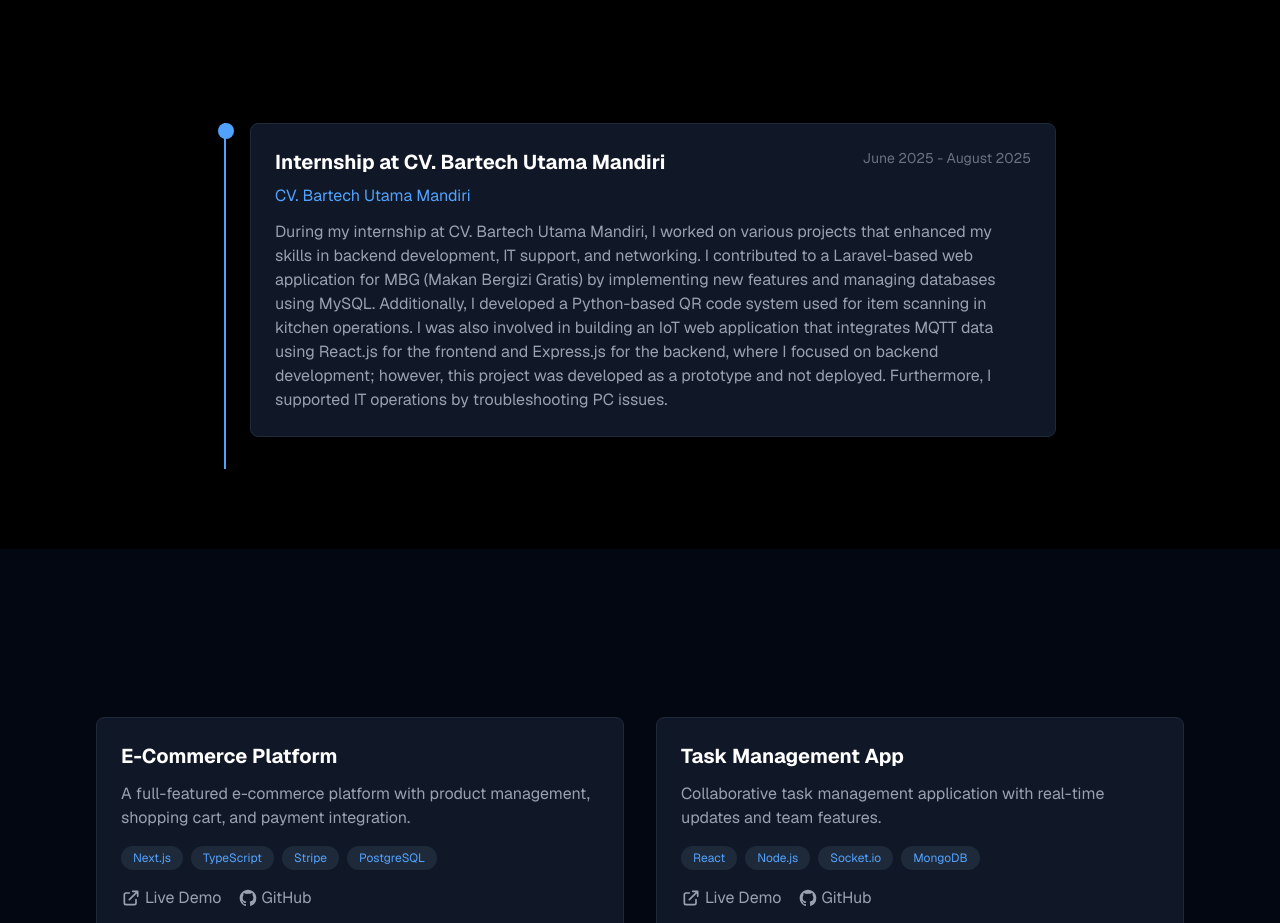
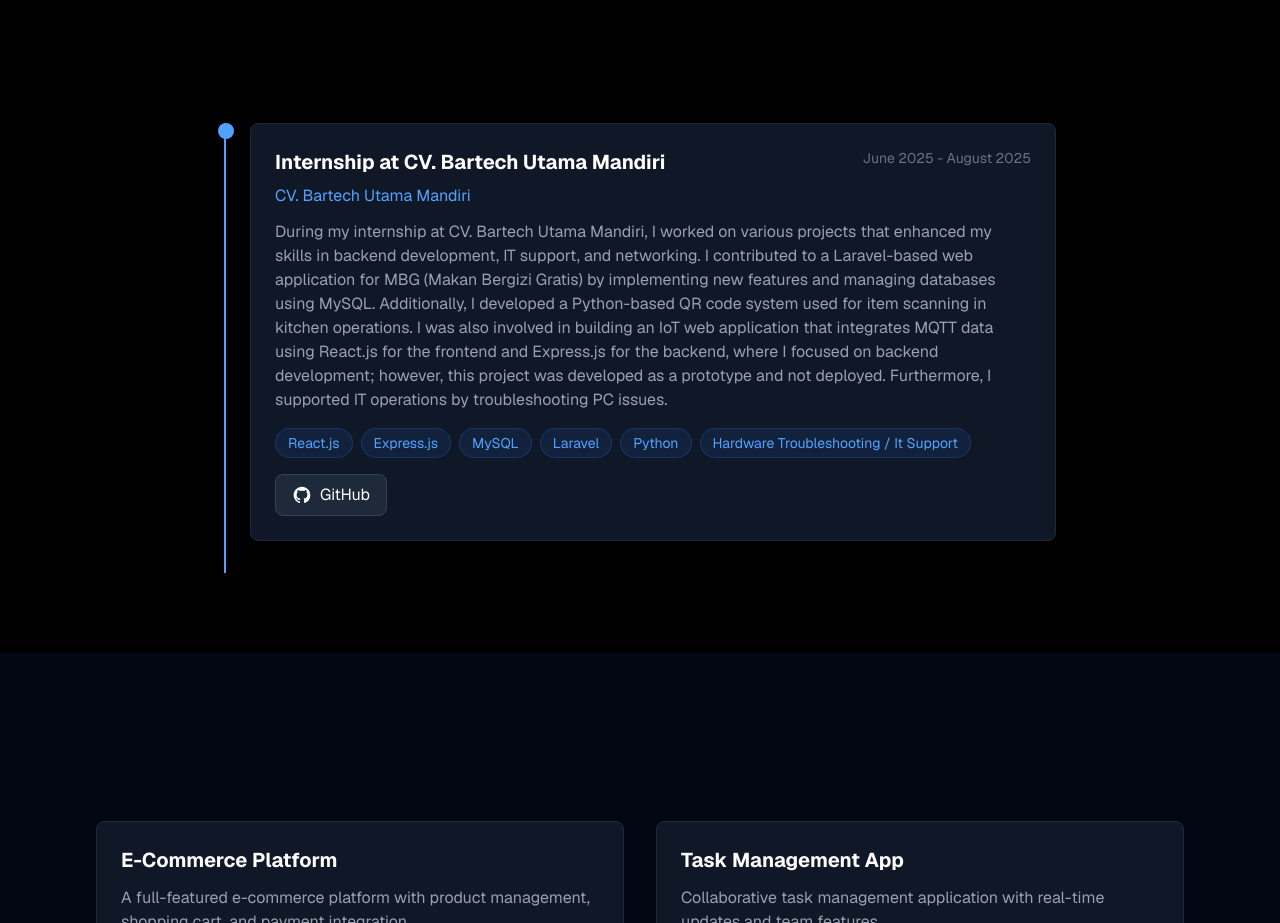
Before and after one commit to Rezzadty/Portofolio, a Next.js app: page / in a window 1280 px wide. Shown: the part 1720-2643 px from the top of the page. Built offline with nearby package versions, Linux system fonts and the light colour scheme.

Commit message:
Reworking the Experience Section

```diff
--- a/app/components/Experience.tsx
+++ b/app/components/Experience.tsx
@@ -33,7 +33,9 @@
     company: "CV. Bartech Utama Mandiri",
     period: "June 2025 - August 2025",
     description:
-      "During my internship at CV. Bartech Utama Mandiri, I worked on various projects that enhanced my skills in backend development, IT support, and networking. I contributed to a Laravel-based web application for MBG (Makan Bergizi Gratis) by implementing new features and managing databases using MySQL. Additionally, I developed a Python-based QR code system used for item scanning in kitchen operations. I was also involved in building an IoT web application that integrates MQTT data using React.js for the frontend and Express.js for the backend, where I focused on backend development; however, this project was developed as a prototype and not deployed. Furthermore, I supported IT operations by troubleshooting PC issues."
+      "During my internship at CV. Bartech Utama Mandiri, I worked on various projects that enhanced my skills in backend development, IT support, and networking. I contributed to a Laravel-based web application for MBG (Makan Bergizi Gratis) by implementing new features and managing databases using MySQL. Additionally, I developed a Python-based QR code system used for item scanning in kitchen operations. I was also involved in building an IoT web application that integrates MQTT data using React.js for the frontend and Express.js for the backend, where I focused on backend development; however, this project was developed as a prototype and not deployed. Furthermore, I supported IT operations by troubleshooting PC issues.",
+    techStack: ["React.js", "Express.js", "MySQL", "Laravel", "Python", "Hardware Troubleshooting / It Support"],
+    github: "https://github.com/diveoktabid/Future",
   },
 ];
 
@@ -62,6 +64,32 @@
                 </div>
                 <p className="text-blue-400 mb-3">{exp.company}</p>
                 <p className="text-gray-400">{exp.description}</p>
+                {exp.techStack && (
+                  <div className="flex flex-wrap gap-2 mt-4">
+                    {exp.techStack.map((tech, i) => (
+                      <span key={i} className="px-3 py-1 text-sm bg-blue-500/10 text-blue-400 border border-blue-500/20 rounded-full">
+                        {tech}
+                      </span>
+                    ))}
+                  </div>
+                )}
+                {exp.github && (
+                  <a
+                    href={exp.github}
+                    target="_blank"
+                    rel="noopener noreferrer"
+                    className="inline-flex items-center gap-2 mt-4 px-4 py-2 bg-gray-800 text-white border border-gray-700 rounded-lg hover:border-blue-400 hover:text-blue-400 transition-all hover-scale"
+                  >
+                    <svg className="w-5 h-5" fill="currentColor" viewBox="0 0 24 24">
+                      <path
+                        fillRule="evenodd"
+                        d="M12 2C6.477 2 2 6.484 2 12.017c0 4.425 2.865 8.18 6.839 9.504.5.092.682-.217.682-.483 0-.237-.008-.868-.013-1.703-2.782.605-3.369-1.343-3.369-1.343-.454-1.158-1.11-1.466-1.11-1.466-.908-.62.069-.608.069-.608 1.003.07 1.531 1.032 1.531 1.032.892 1.53 2.341 1.088 2.91.832.092-.647.35-1.088.636-1.338-2.22-.253-4.555-1.113-4.555-4.951 0-1.093.39-1.988 1.029-2.688-.103-.253-.446-1.272.098-2.65 0 0 .84-.27 2.75 1.026A9.564 9.564 0 0112 6.844c.85.004 1.705.115 2.504.337 1.909-1.296 2.747-1.027 2.747-1.027.546 1.379.202 2.398.1 2.651.64.7 1.028 1.595 1.028 2.688 0 3.848-2.339 4.695-4.566 4.943.359.309.678.92.678 1.855 0 1.338-.012 2.419-.012 2.747 0 .268.18.58.688.482A10.019 10.019 0 0022 12.017C22 6.484 17.522 2 12 2z"
+                        clipRule="evenodd"
+                      />
+                    </svg>
+                    GitHub
+                  </a>
+                )}
               </div>
             </div>
           ))}
--- a/app/globals.css
+++ b/app/globals.css
@@ -326,6 +326,7 @@
   mask-composite: exclude;
   opacity: 0;
   transition: opacity 0.3s ease;
+  pointer-events: none;
 }
 
 .card-interactive:hover::before {
```
